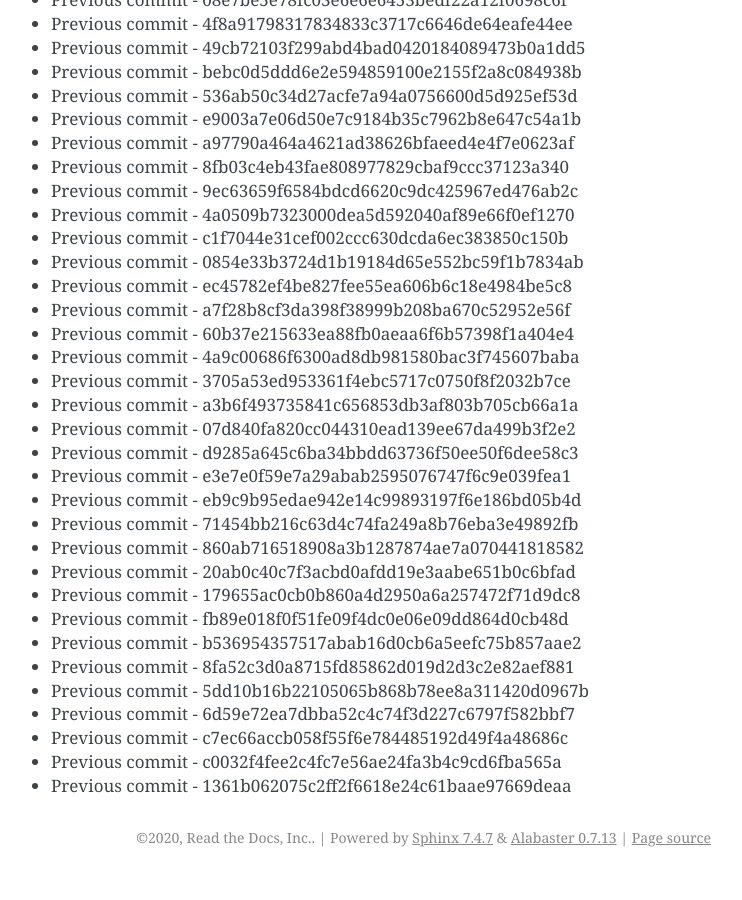
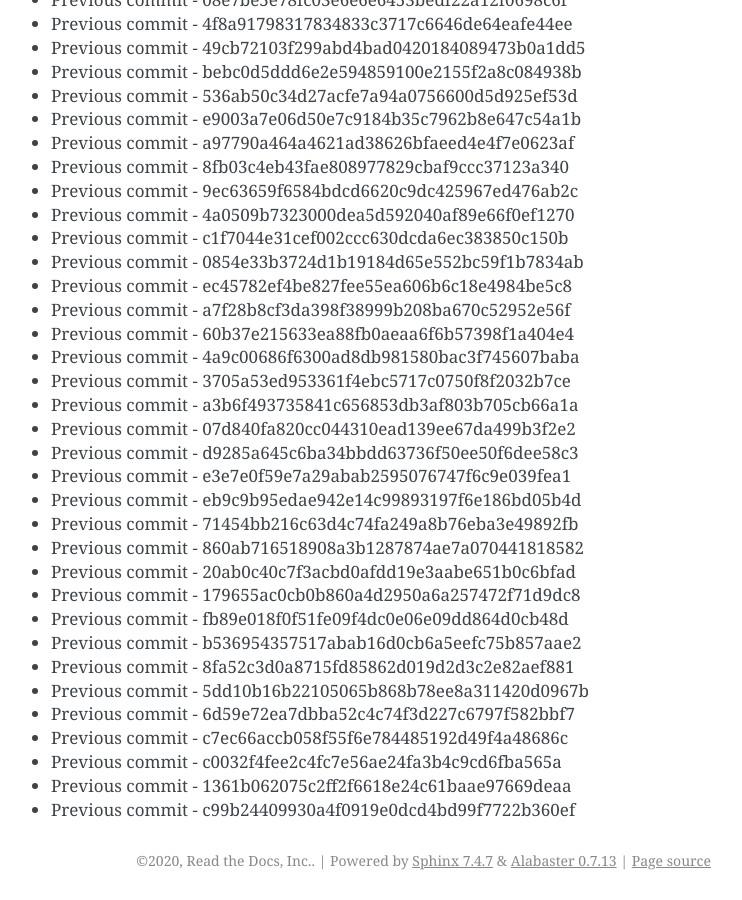
Before and after one commit to readthedocs/rtd-git-stresstest, a Sphinx documentation site: the page built from docs/updates.rst, in a window 1280 px wide and 900 px high, scrolled down 94034 px. Shown: the whole window, without its empty margins (399-1141 px from the left). Built offline with Sphinx 7.4.7, drawn with Linux system fonts in a browser that asks for light colours; before the commit the page ends 94911 px from its top, so only the background shows below that.

Commit message:
Generating commit from previous: c99b24409930a4f0919e0dcd4bd99f7722b360ef

```diff
--- a/docs/updates.rst
+++ b/docs/updates.rst
@@ -3983,3 +3983,4 @@ It can be tested for any performance characteristics.
 * Previous commit - c7ec66accb058f55f6e784485192d49f4a48686c
 * Previous commit - c0032f4fee2c4fc7e56ae24fa3b4c9cd6fba565a
 * Previous commit - 1361b062075c2ff2f6618e24c61baae97669deaa
+* Previous commit - c99b24409930a4f0919e0dcd4bd99f7722b360ef
```
